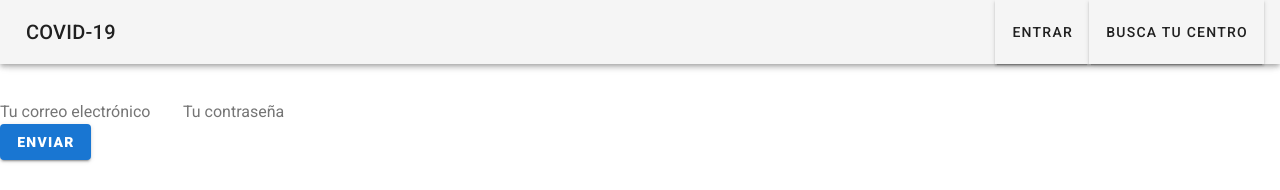
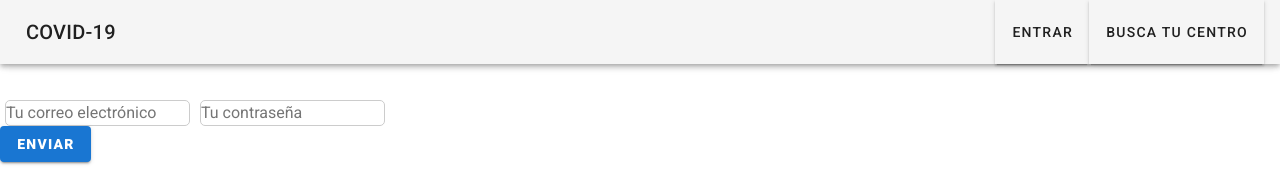
Before and after one commit to dvigo/covid, a Nuxt app: page /login in a window 1280 px wide. Shown: the top 190 px of the page. Built offline with nearby package versions, Linux system fonts and the light colour scheme.

Commit message:
Some css

```diff
--- a/assets/css/login.scss
+++ b/assets/css/login.scss
@@ -2,6 +2,9 @@
   margin-top: 100px;
 }
 
-input {
-  color: white;
+.input {
+  color: black;
+  border: 1px solid #ccc;
+  margin: 0px 5px 0px 5px;
+  border-radius: 5px;
 }
```
